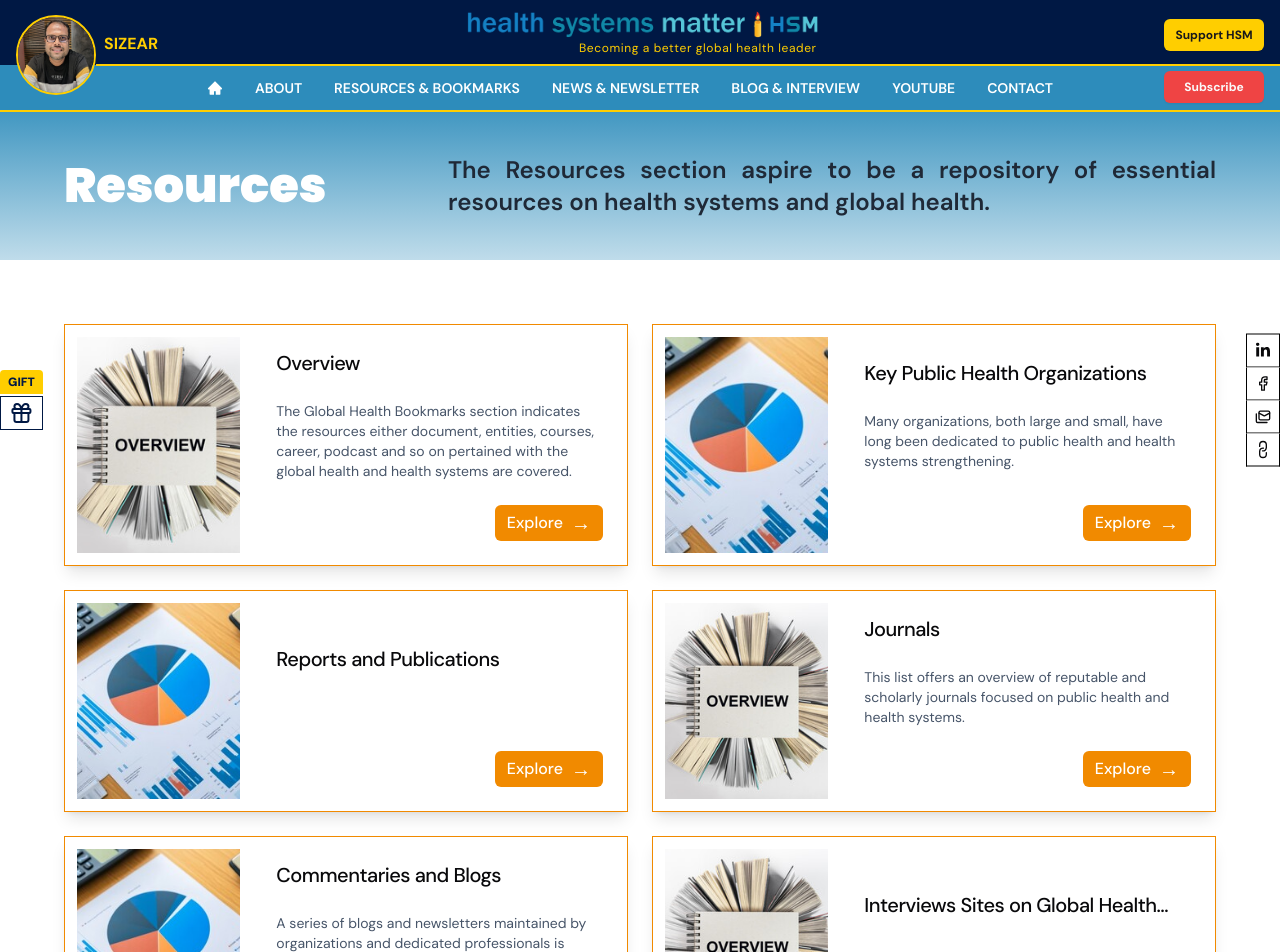
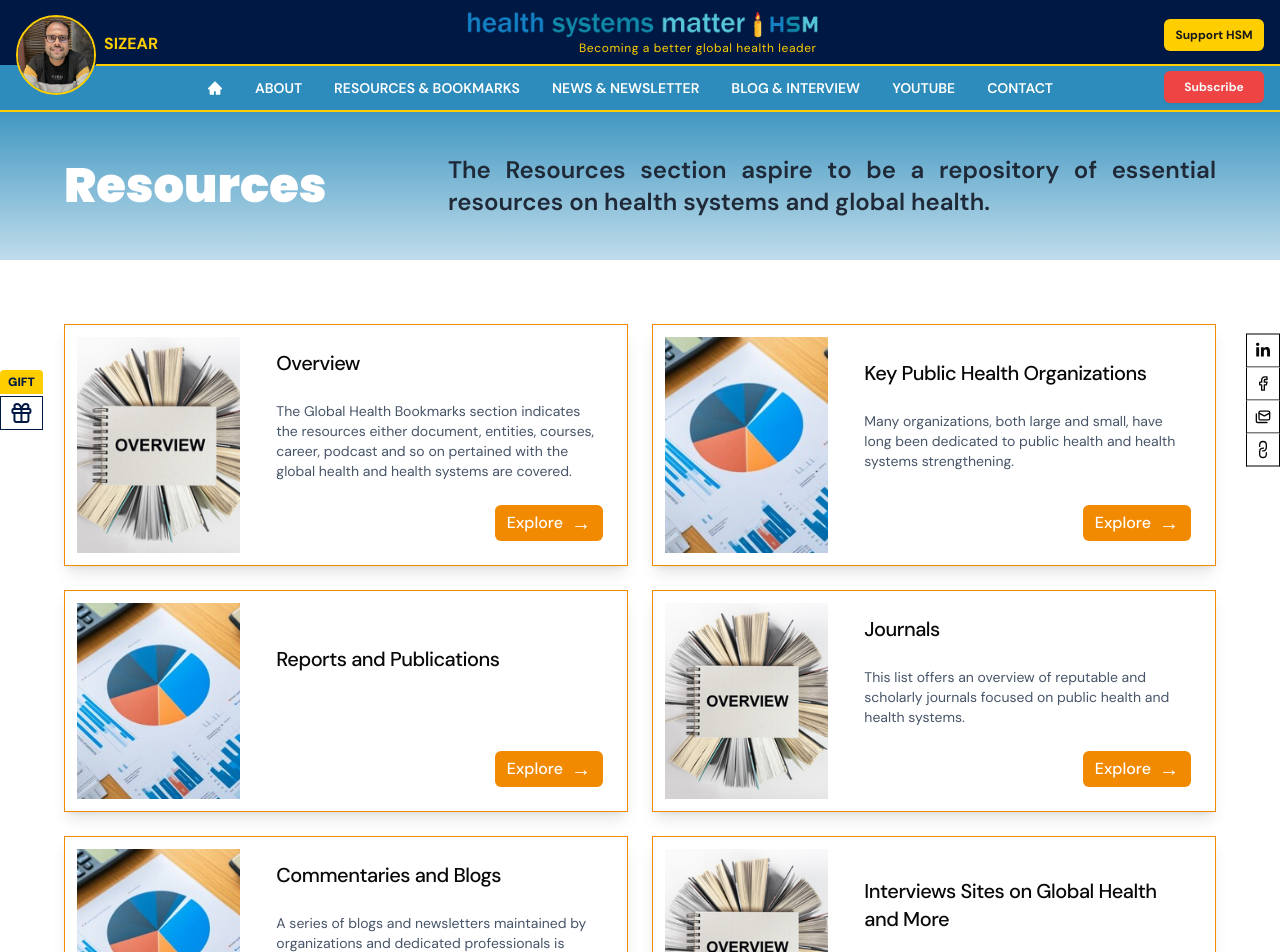
Before and after one commit to mehrabhossain1/hsm, a Next.js app: page /resources in a window 1280 px wide. Shown: the top 952 px of the page. Built offline with nearby package versions, Linux system fonts and the light colour scheme.

Commit message:
fix: some design in ResourcesPage

```diff
--- a/components/Homepage/ResourcesSection.tsx
+++ b/components/Homepage/ResourcesSection.tsx
@@ -7,6 +7,7 @@ import { useState } from "react";
 import { Button } from "../ui/button";
 // import SectionTitle from "../Shared/SectionTitle/SectionTitle";
 import { Separator } from "../ui/separator";
+import Link from "next/link";
 
 interface CardProps {
   title: string;
@@ -47,7 +48,7 @@ const Card: React.FC<CardProps> = ({ title, description, image, link }) => {
         >
           {description}
         </p>
-        <a
+        <Link
           href={link}
           className="absolute bottom-4 right-4 flex items-center text-blue-400 hover:text-blue-300"
         >
@@ -61,7 +62,7 @@ const Card: React.FC<CardProps> = ({ title, description, image, link }) => {
             Explore
             <ArrowRight className="size-4 hover:text-white" />
           </Button>
-        </a>
+        </Link>
       </div>
     </motion.div>
   );
--- a/components/ui/ResourcesSectionCard.tsx
+++ b/components/ui/ResourcesSectionCard.tsx
@@ -52,7 +52,7 @@ const ResourcesSectionCard: React.FC<ResourcesSectionCardProps> = ({
             <CardHeader>
               <Link href={href}>
                 <CardTitle className="relative text-xl group">
-                  <span className="line-clamp-1 underline-offset-4 font-medium cursor-pointer transition-colors duration-200 group-hover:underline group-hover:text-[#F18A00]">
+                  <span className="underline-offset-4 font-medium cursor-pointer transition-colors duration-200 group-hover:underline group-hover:text-[#F18A00]">
                     {title}
                   </span>
                 </CardTitle>
```
